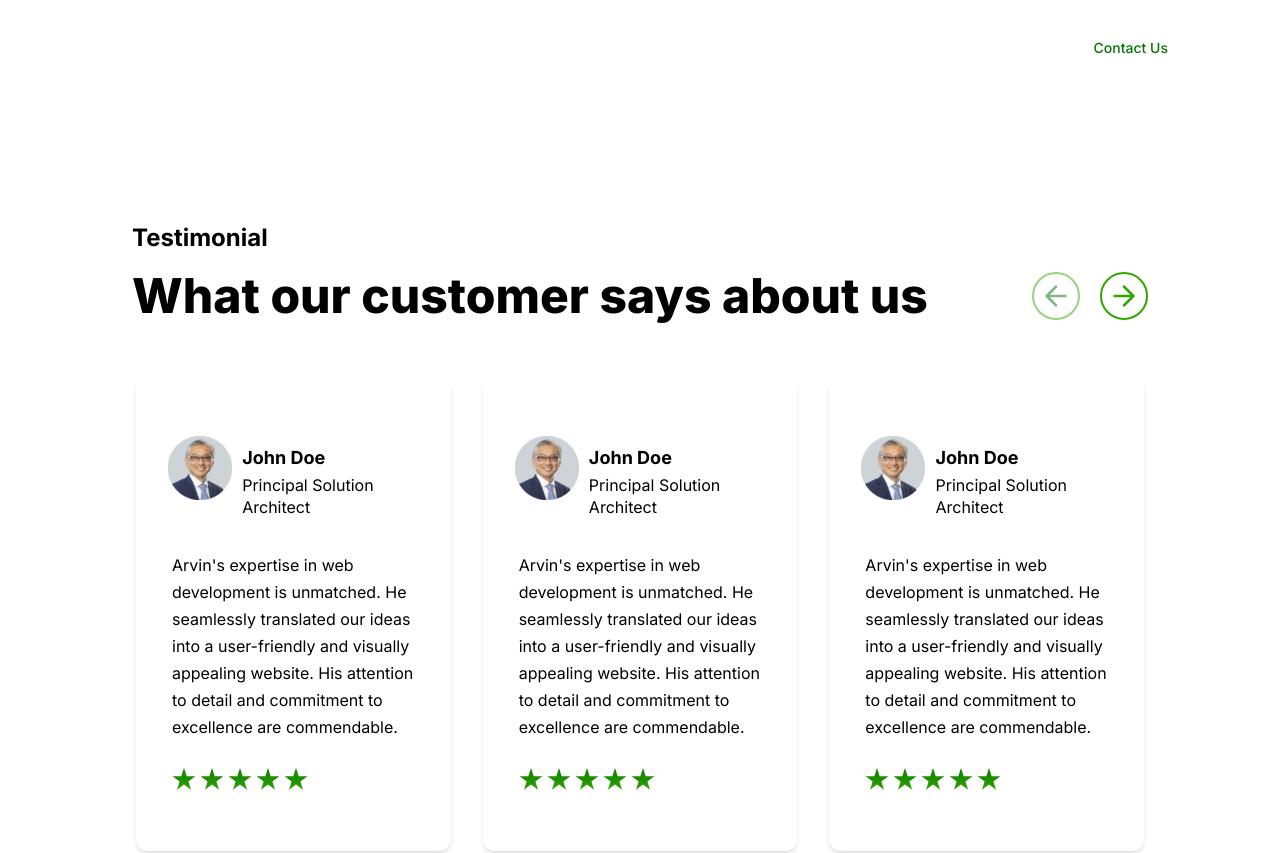
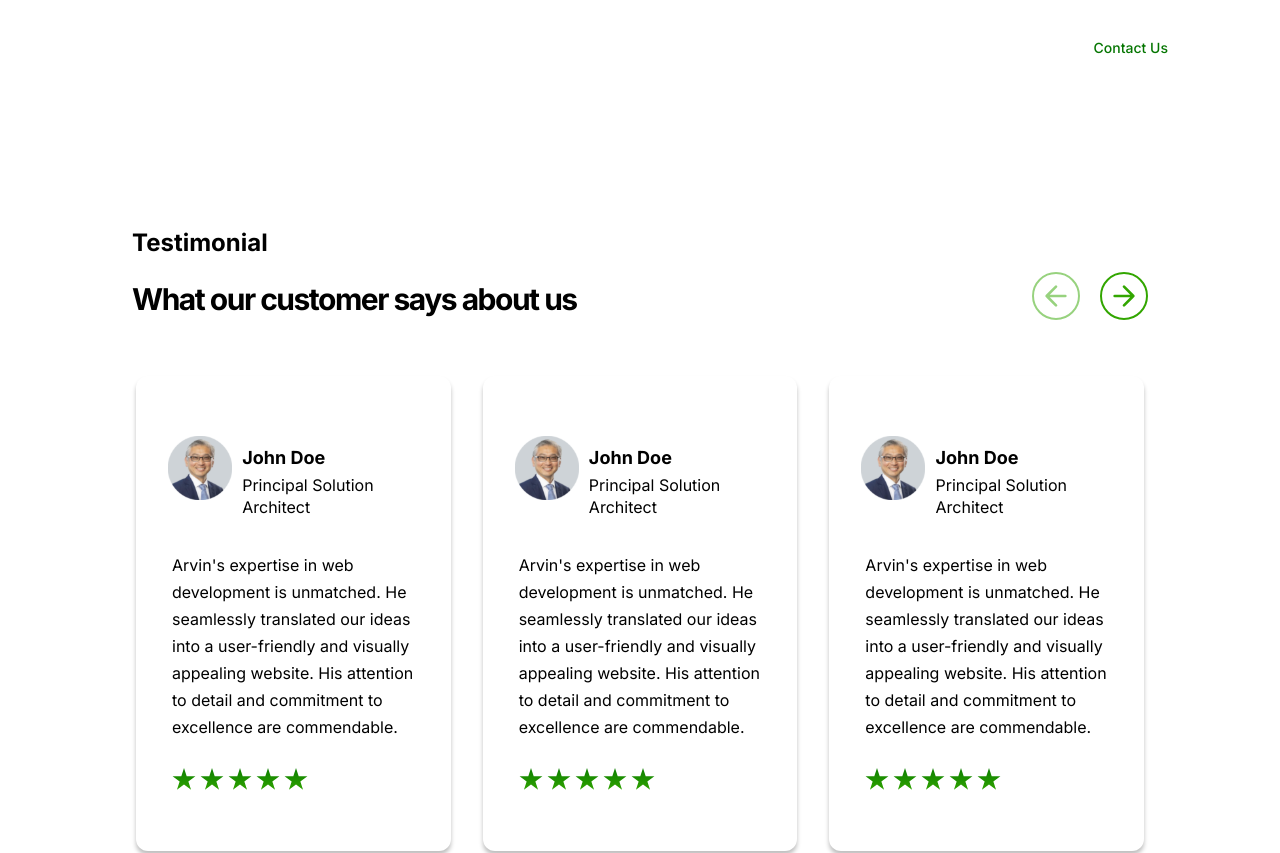
Before and after one commit to arvin-nacional/portmizer_website, a Next.js app: page / in a window 1280 px wide. Shown: the top 853 px of the page. Built offline with nearby package versions, Linux system fonts and the light colour scheme.

Commit message:
added gradient hover and button

```diff
--- a/app/globals.css
+++ b/app/globals.css
@@ -15,7 +15,41 @@
   }
 
   .card-wrapper {
-    @apply bg-light-900 shadow-md;
+    position: relative;
+    background-color: white;
+    transition: box-shadow 0.3s ease;
+  }
+  .card-wrapper::before {
+    content: "";
+    position: absolute;
+    inset: 0;
+    z-index: 1;
+    background: linear-gradient(to bottom right, #32a600 50%, transparent 50%);
+    border-radius: 20;
+    box-shadow: inset 0 10px 10px -10px #32a600, inset 10px 0 10px -10px #32a600;
+    opacity: 0;
+    transition: opacity 0.3s ease;
+    transform: translate(100%, -80%);
+    @apply blur-3xl;
+  }
+  .card-wrapper::after {
+    content: "";
+    position: absolute;
+    inset: 0;
+    z-index: 1;
+    background: linear-gradient(to bottom right, #32a600 50%, transparent 50%);
+    border-radius: 20;
+    box-shadow: inset 0 10px 10px -10px #32a600, inset 10px 0 10px -10px #32a600;
+    opacity: 0;
+    transition: opacity 0.3s ease;
+    transform: translate(100%, 80%);
+    @apply blur-3xl;
+  }
+  .card-wrapper:hover::before {
+    opacity: 1;
+  }
+  .card-wrapper:hover::after {
+    opacity: 1;
   }
 
   .h1-bold {
@@ -107,7 +141,7 @@
     transition: background-color 0.3s ease;
   }
   .arrow-circle:hover {
-    background-image: linear-gradient(to top, #0a7a01, #45bc01);
+    background-color: #32a600;
   }
   .arrow-circle:hover .arrow-icon {
     @apply text-white;
--- a/components/Testimonials.tsx
+++ b/components/Testimonials.tsx
@@ -2,59 +2,9 @@
 import React, { useState, useEffect } from "react";
 import TestimonialCard from "./ui/testimonial-card";
 import Image from "next/image";
+import { testimonialData } from "@/constants";
 
 const Testimonials = () => {
-  const testimonialData = [
-    {
-      testimonialThumb: "/assets/images/testimonial-image2.svg",
-      testimonialText:
-        "Arvin's expertise in web development is unmatched. He seamlessly translated our ideas into a user-friendly and visually appealing website. His attention to detail and commitment to excellence are commendable.",
-      avatarName: "John Doe",
-      avatarDesignation: "Principal Solution Architect",
-      ratings: "5",
-    },
-    {
-      testimonialThumb: "/assets/images/testimonial-image2.svg",
-      testimonialText:
-        "Arvin's expertise in web development is unmatched. He seamlessly translated our ideas into a user-friendly and visually appealing website. His attention to detail and commitment to excellence are commendable.",
-      avatarName: "John Doe",
-      avatarDesignation: "Principal Solution Architect",
-      ratings: "5",
-    },
-    {
-      testimonialThumb: "/assets/images/testimonial-image2.svg",
-      testimonialText:
-        "Arvin's expertise in web development is unmatched. He seamlessly translated our ideas into a user-friendly and visually appealing website. His attention to detail and commitment to excellence are commendable.",
-      avatarName: "John Doe",
-      avatarDesignation: "Principal Solution Architect",
-      ratings: "5",
-    },
-    {
-      testimonialThumb: "/assets/images/testimonial-image2.svg",
-      testimonialText:
-        "Arvin's expertise in web development is unmatched. He seamlessly translated our ideas into a user-friendly and visually appealing website. His attention to detail and commitment to excellence are commendable.",
-      avatarName: "John Doe",
-      avatarDesignation: "Principal Solution Architect",
-      ratings: "5",
-    },
-    {
-      testimonialThumb: "/assets/images/testimonial-image2.svg",
-      testimonialText:
-        "Arvin's expertise in web development is unmatched. He seamlessly translated our ideas into a user-friendly and visually appealing website. His attention to detail and commitment to excellence are commendable.",
-      avatarName: "John Doe",
-      avatarDesignation: "Principal Solution Architect",
-      ratings: "5",
-    },
-    {
-      testimonialThumb: "/assets/images/testimonial-image2.svg",
-      testimonialText:
-        "Arvin's expertise in web development is unmatched. He seamlessly translated our ideas into a user-friendly and visually appealing website. His attention to detail and commitment to excellence are commendable.",
-      avatarName: "John Doe",
-      avatarDesignation: "Principal Solution Architect",
-      ratings: "5",
-    },
-  ];
-
   const [currentIndex, setCurrentIndex] = useState(0);
   const [itemsPerPage, setItemsPerPage] = useState(3);
 
@@ -102,10 +52,10 @@ const Testimonials = () => {
       <div className="w-[1200px] max-w-full justify-between pb-6 max-md:mt-10">
         <div className="justify-between mb-12 flex items-end px-3">
           <div>
-            <h2 className="text-dark300_light700 text-2xl font-bold leading-7 max-md:max-w-full">
+            <h2 className="text-dark300_light700 max-sm:base-bold h2-bold font-bold leading-7 max-md:max-w-full">
               Testimonial
             </h2>
-            <h1 className="text-dark500_light700 mt-5 text-5xl font-extrabold max-md:max-w-full max-md:text-4xl">
+            <h1 className="text-dark500_light700 mt-5 max-sm:h3-bold  max-md:max-w-full max-md:text-4xl h1-bold">
               What our customer says about us
             </h1>
           </div>
@@ -140,7 +90,7 @@ const Testimonials = () => {
                 }}
               /> */}
               <div
-                className="arrow-circle w-12 h-12 cursor-pointer"
+                className="arrow-circle size-12 max-sm:size-8 cursor-pointer"
                 onClick={handlePrev}
                 style={{
                   opacity: currentIndex === 0 ? 0.5 : 1,
@@ -148,7 +98,7 @@ const Testimonials = () => {
                 }}
               >
                 <svg
-                  className="arrow-icon w-8 h-8 text-[#047500]"
+                  className="arrow-icon size-8 max-sm:size-6 text-primary-300"
                   fill="none"
                   stroke="currentColor"
                   stroke-width="2"
@@ -163,7 +113,7 @@ const Testimonials = () => {
                 </svg>
               </div>
               <div
-                className="arrow-circle w-12 h-12 cursor-pointer"
+                className="arrow-circle size-12 max-sm:size-8 cursor-pointer"
                 style={{
                   opacity:
                     currentIndex === testimonialData.length - 1 ? 0.5 : 1,
@@ -175,7 +125,7 @@ const Testimonials = () => {
                 onClick={handleNext}
               >
                 <svg
-                  className="arrow-icon w-8 h-8 text-primary-300"
+                  className="arrow-icon size-8 max-sm:size-6 text-primary-300"
                   fill="none"
                   stroke="currentColor"
                   stroke-width="2"
--- a/constants/index.ts
+++ b/constants/index.ts
@@ -1,4 +1,4 @@
-import { MobileNavLinks, SidebarLink } from "@/types";
+import { MobileNavLinks, SidebarLink, Testimonials } from "@/types";
 
 export const sidebarLinks: SidebarLink[] = [
   {
@@ -122,3 +122,54 @@ export const footerLinks: MobileNavLinks[] = [
     title: "Contact",
   },
 ];
+
+export const testimonialData: Testimonials[] = [
+  {
+    testimonialThumb: "/assets/images/testimonial-image2.svg",
+    testimonialText:
+      "Arvin's expertise in web development is unmatched. He seamlessly translated our ideas into a user-friendly and visually appealing website. His attention to detail and commitment to excellence are commendable.",
+    avatarName: "John Doe",
+    avatarDesignation: "Principal Solution Architect",
+    ratings: "5",
+  },
+  {
+    testimonialThumb: "/assets/images/testimonial-image2.svg",
+    testimonialText:
+      "Arvin's expertise in web development is unmatched. He seamlessly translated our ideas into a user-friendly and visually appealing website. His attention to detail and commitment to excellence are commendable.",
+    avatarName: "John Doe",
+    avatarDesignation: "Principal Solution Architect",
+    ratings: "5",
+  },
+  {
+    testimonialThumb: "/assets/images/testimonial-image2.svg",
+    testimonialText:
+      "Arvin's expertise in web development is unmatched. He seamlessly translated our ideas into a user-friendly and visually appealing website. His attention to detail and commitment to excellence are commendable.",
+    avatarName: "John Doe",
+    avatarDesignation: "Principal Solution Architect",
+    ratings: "5",
+  },
+  {
+    testimonialThumb: "/assets/images/testimonial-image2.svg",
+    testimonialText:
+      "Arvin's expertise in web development is unmatched. He seamlessly translated our ideas into a user-friendly and visually appealing website. His attention to detail and commitment to excellence are commendable.",
+    avatarName: "John Doe",
+    avatarDesignation: "Principal Solution Architect",
+    ratings: "5",
+  },
+  {
+    testimonialThumb: "/assets/images/testimonial-image2.svg",
+    testimonialText:
+      "Arvin's expertise in web development is unmatched. He seamlessly translated our ideas into a user-friendly and visually appealing website. His attention to detail and commitment to excellence are commendable.",
+    avatarName: "John Doe",
+    avatarDesignation: "Principal Solution Architect",
+    ratings: "5",
+  },
+  {
+    testimonialThumb: "/assets/images/testimonial-image2.svg",
+    testimonialText:
+      "Arvin's expertise in web development is unmatched. He seamlessly translated our ideas into a user-friendly and visually appealing website. His attention to detail and commitment to excellence are commendable.",
+    avatarName: "John Doe",
+    avatarDesignation: "Principal Solution Architect",
+    ratings: "5",
+  },
+];
```
Also changed, not shown: types/index.d.ts (+8 -0 lines).
